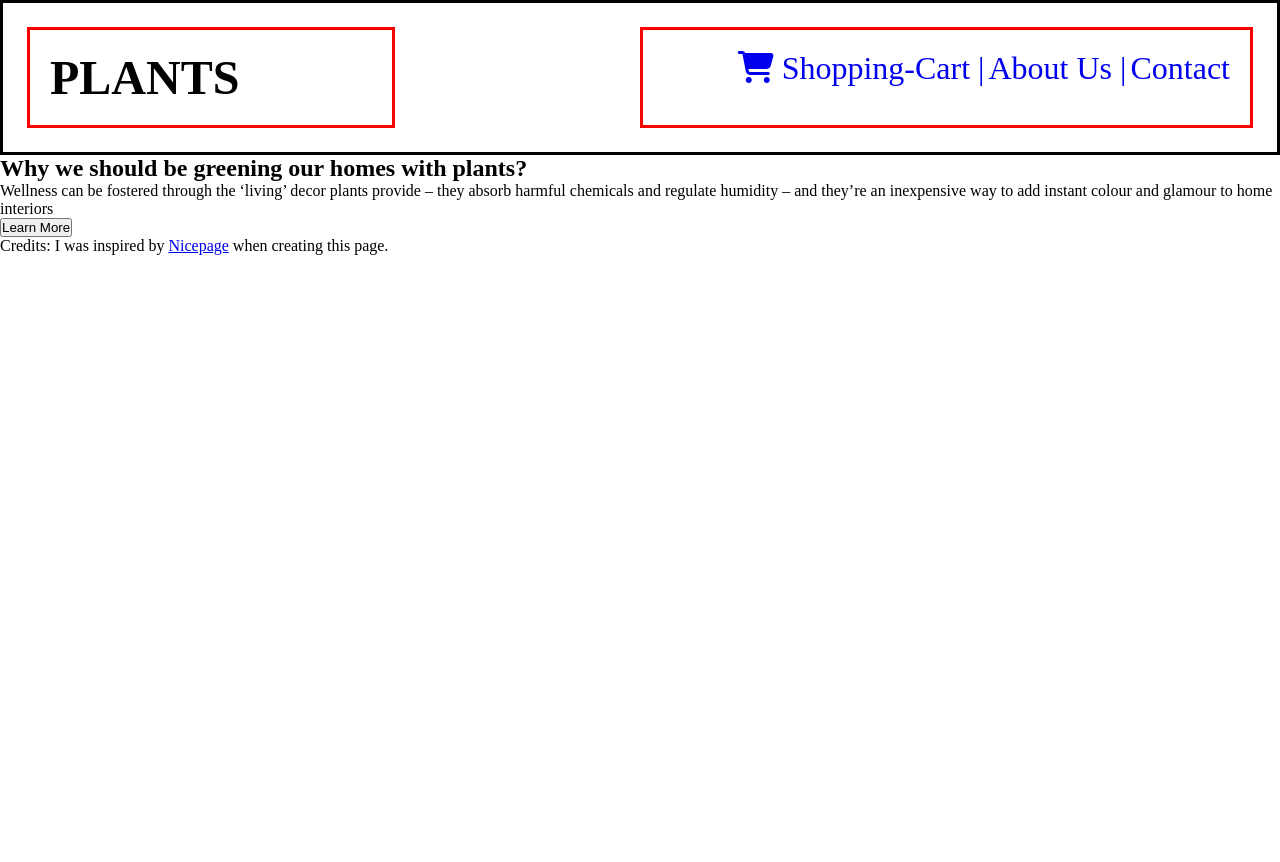
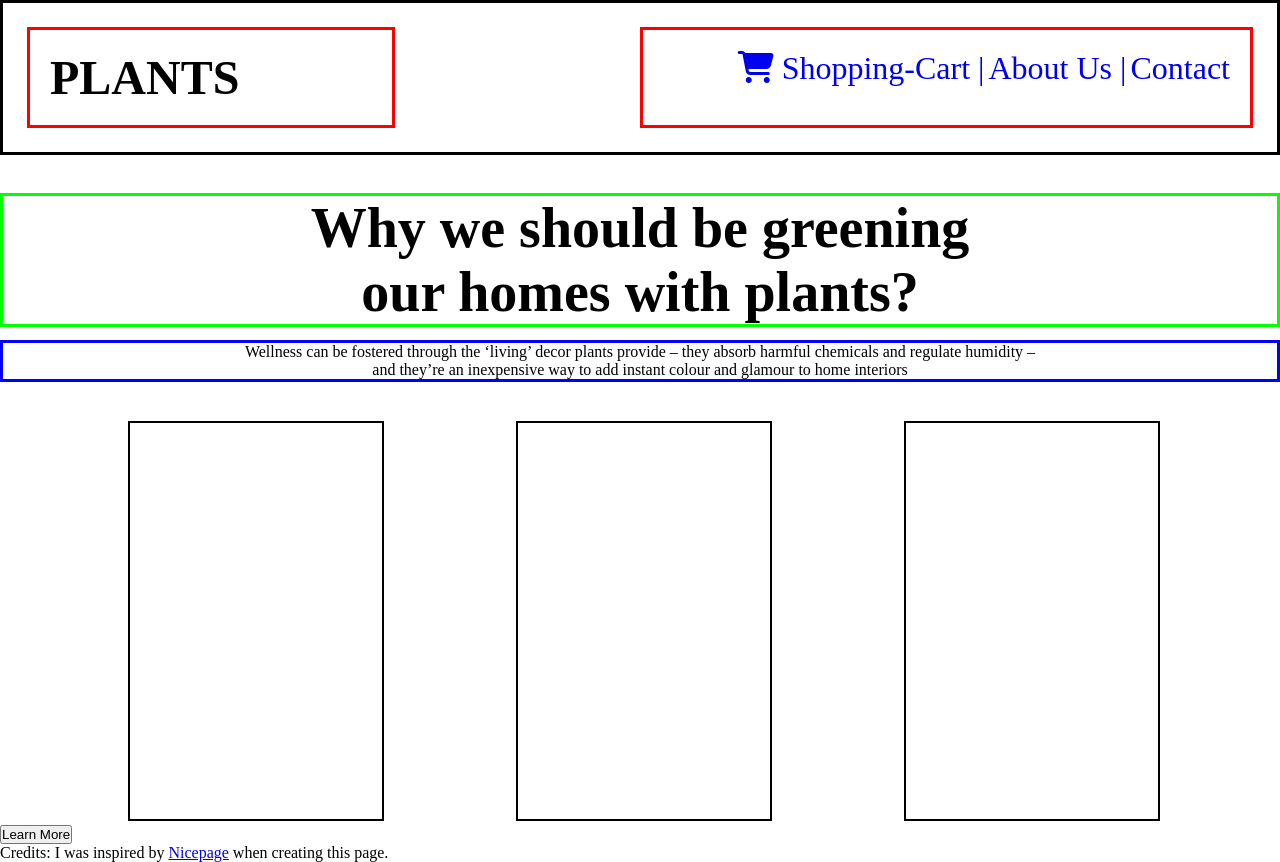
Before and after one commit to ATErcan/home-plant, a plain HTML site: page index.html in a window 1280 px wide. Before the commit the page ends 800 px from the top, so only its background shows below. Drawn offline with Linux system fonts and the light colour scheme.

Commit message:
header css created

```diff
--- a/index.html
+++ b/index.html
@@ -23,16 +23,16 @@
     </nav>
 
     <header class="header">
-            <h2>Why we should be greening our homes with plants?</h2>
+            <h2 id="title">Why we should be greening <br> our homes with plants?</h2>
     </header>
 
     <section class="description">
-        <p>Wellness can be fostered through the ‘living’ decor plants provide – they absorb harmful chemicals and regulate humidity – and they’re an inexpensive way to add instant colour and glamour to home interiors</p>
+        <p id="text">Wellness can be fostered through the ‘living’ decor plants provide – they absorb harmful chemicals and regulate humidity – <br> and they’re an inexpensive way to add instant colour and glamour to home interiors</p>
     </section>
 
     <main class="main">
         <div class="box">
-            <div class="plant">
+            <div class="plant" id="plant1">
 
             </div>
             <div class="price">
@@ -40,7 +40,7 @@
             </div>
         </div>
         <div class="box">
-            <div class="plant">
+            <div class="plant" id="plant2">
 
             </div>
             <div class="price">
@@ -48,7 +48,7 @@
             </div>
         </div>
         <div class="box">
-            <div class="plant">
+            <div class="plant" id="plant3">
 
             </div>
             <div class="price">
--- a/style.css
+++ b/style.css
@@ -38,3 +38,28 @@ li{
     text-decoration: none;
     font-size: 4vh;
 }
+.header{
+    border: 3px solid #0f0;
+    width: 100%;
+    margin: 3% auto 1%;
+}
+#title{
+    font-size: 7vh;
+    text-align: center;
+}
+.description{
+    border: 3px solid #00f;
+    width: 100%;
+}
+#text{
+    text-align: center;
+    font-size: 2vh;
+}
+.box{
+    border: 2px solid #000;
+    width: 20%;
+    height: 400px;
+    display:inline-block;
+    margin-left: 10%;
+    margin-top: 3%;
+}
```
